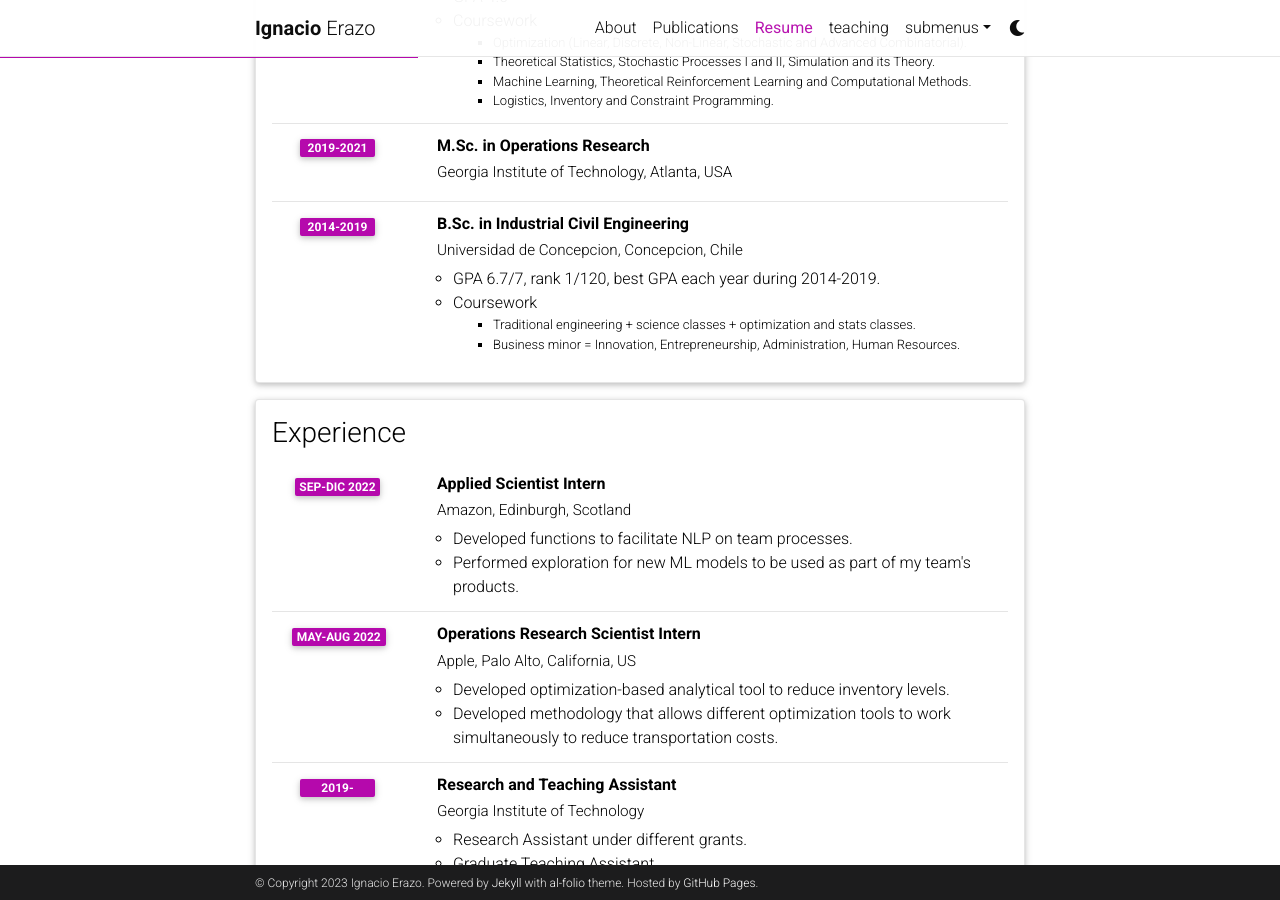
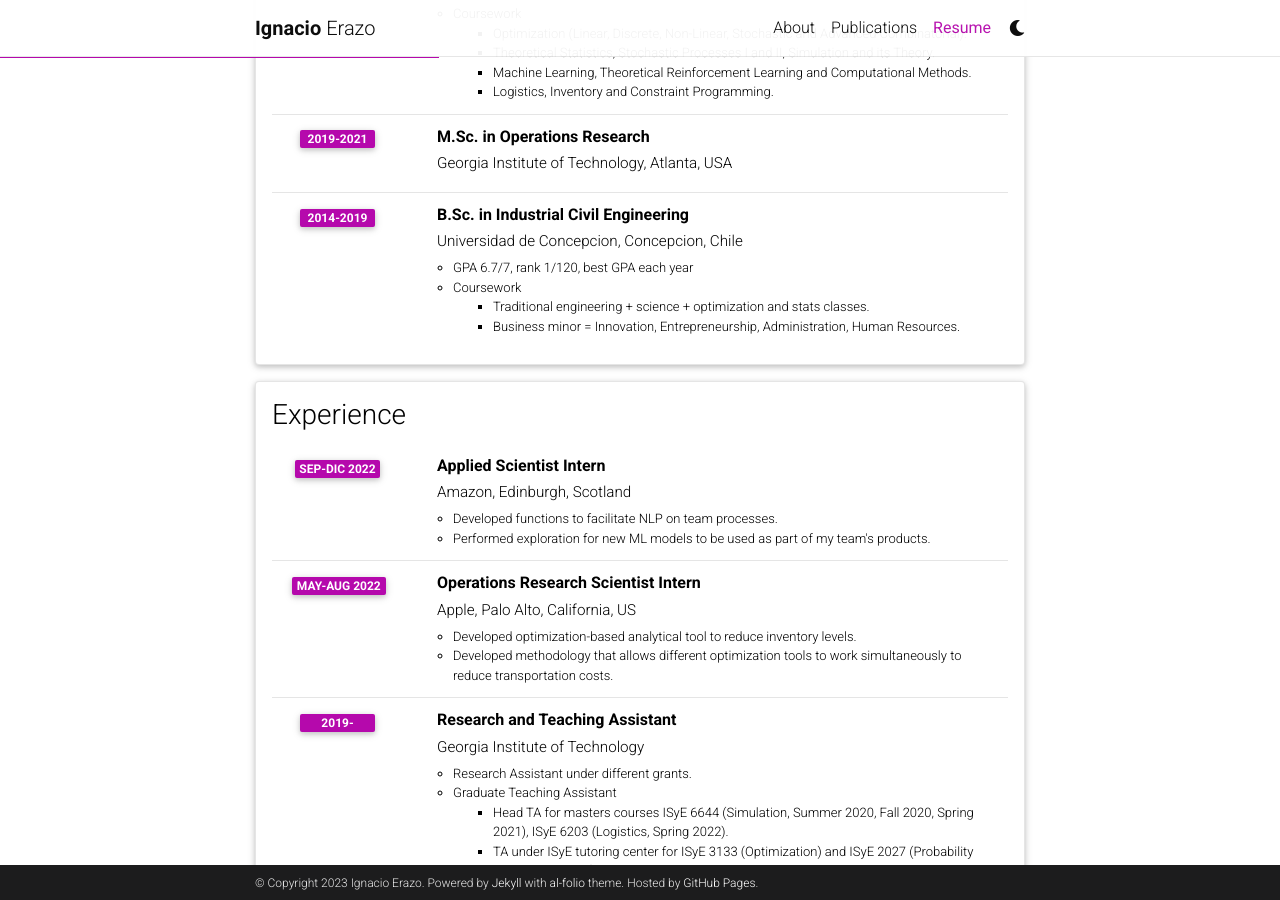
Before and after one commit to ierazo/ierazo.github.io, a Jekyll site: the page built from _pages/resume.md, in a window 1280 px wide and 900 px high, scrolled down 536 px. Built offline with Jekyll 4.4.1, drawn with Linux system fonts in a browser that asks for light colours; comment, search, counter and statistics services are not loaded; a style sheet for code colours, icons or effects is not loaded.

Commit message:
removed education, reworked the cv

```diff
--- a/_data/cv.yml
+++ b/_data/cv.yml
@@ -29,10 +29,10 @@
       institution: Universidad de Concepcion, Concepcion, Chile
       year: 2014-2019
       description:
-        - GPA 6.7/7, rank 1/120, best GPA each year during 2014-2019.
+        - GPA 6.7/7, rank 1/120, best GPA each year
         - title: Coursework
           contents:
-            - Traditional engineering + science classes + optimization and stats classes.
+            - Traditional engineering + science + optimization and stats classes.
             - Business minor = Innovation, Entrepreneurship, Administration, Human Resources.
 - title: Experience
   type: time_table
--- a/_includes/cv/time_table.html
+++ b/_includes/cv/time_table.html
@@ -17,24 +17,24 @@
             <h6 class="ml-1 ml-md-4" style="font-size: 0.95rem;">{{content.institution}}</h6>
             {% endif %}
             {% if content.description %}
+            <font size="-1">
               <ul class="items">
                 {% for item in content.description %}
                   <li>
                     {% if item.contents %}
                       <span class="item-title">{{ item.title }}</span>
-                      <font size="-1">
                       <ul class="subitems">
                       {% for subitem in item.contents %}
                         <li><span class="subitem">{{ subitem }}</span></li>
                       {% endfor %}
                       </ul>
-                      </font>
                     {% else %}
                       <span class="item">{{ item }}</span>
                     {% endif %}
                   </li>
                 {% endfor %}
               </ul>
+            </font>
             {% endif %}
             {% if content.items %}
               <ul class="items">
```
Also changed, not shown: _pages/dropdown.md (deleted, +0 -13 lines), _pages/teaching.md (deleted, +0 -12 lines), 1 other file.
